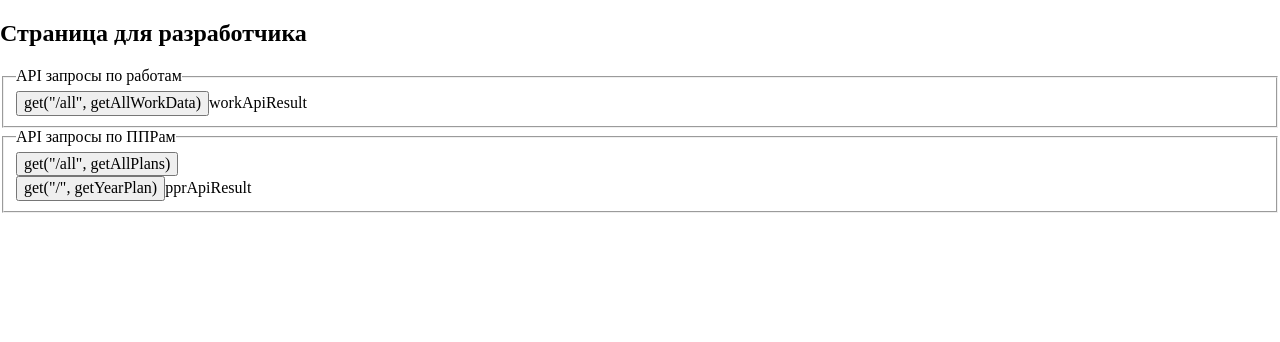
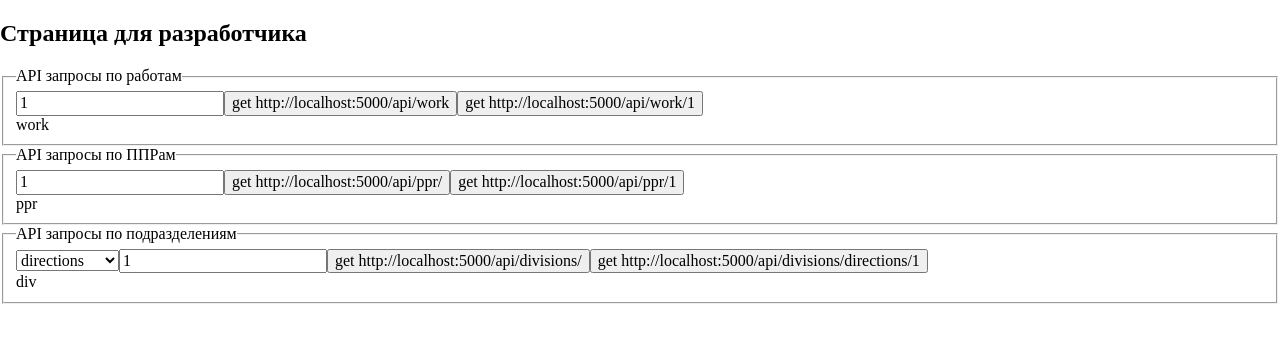
Before and after one commit to artemo8913/ppr-client, a React (Create React App) app: page /developer in a window 1280 px wide. Shown: the top 342 px of the page. Built offline with nearby package versions, Linux system fonts and the light colour scheme.

Commit message:
tests for get api

```diff
--- /dev/null
+++ b/src/Components/ButtonForApiTest.tsx
@@ -0,0 +1,14 @@
+import apiFetch from "../healper/ApiFetch";
+
+export default function ButtonForApiTest(props: {
+  url: string;
+  callback: Function;
+  method: string;
+}) {
+  const { url, callback, method } = props;
+  return (
+    <button onClick={() => apiFetch.getData(url, callback, method)}>
+      {method + " " + url}
+    </button>
+  );
+}
--- a/src/Components/DeveloperPage.tsx
+++ b/src/Components/DeveloperPage.tsx
@@ -1,46 +1,128 @@
 import React from "react";
-import apiFetch from "../healper/ApiFetch";
+import Button from "./ButtonForApiTest";
 
 const baseUrl = "http://localhost:5000/api";
 
 export default function DeveloperPage() {
-  const [workApiResult, setWorkApiResult] =
-    React.useState<string>("workApiResult");
-  const [pprApiResult, setPprApiResult] =
-    React.useState<string>("pprApiResult");
+  const [workApiResult, setWorkApiResult] = React.useState("work");
+  const [workApiSettings, setWorkApiSettings] = React.useState({
+    id: 1,
+  });
+  const [pprApiResult, setPprApiResult] = React.useState("ppr");
+  const [pprApiSettings, setPprApiSettings] = React.useState({
+    id: 1,
+  });
+  const [divisionsApiResult, setDivisionsApiResult] = React.useState("div");
+  const [divisionsApiSettings, setDivisionsApiSettings] = React.useState({
+    divisionTableName: "directions",
+    id: 1,
+  });
+  function changeWorkApiSettings(divisionsApi: { id?: number }) {
+    setWorkApiSettings((prev) => {
+      return {
+        ...prev,
+        ...divisionsApi,
+      };
+    });
+  }
+  function changePprApiSettings(divisionsApi: { id?: number }) {
+    setPprApiSettings((prev) => {
+      return {
+        ...prev,
+        ...divisionsApi,
+      };
+    });
+  }
+  function changeDivisionsApiSettings(settings: {
+    divisionTableName?: string;
+    id?: number;
+  }) {
+    setDivisionsApiSettings((prevSettings) => {
+      return {
+        ...prevSettings,
+        ...settings,
+      };
+    });
+  }
+
   return (
     <div>
       <h2>Страница для разработчика</h2>
       <fieldset>
         <legend>API запросы по работам</legend>
-        <button
-          onClick={() =>
-            apiFetch.getData(baseUrl + "/work/all", setWorkApiResult, "get")
-          }
-        >
-          get("/all", getAllWorkData)
-        </button>
+        <input
+          onChange={(e) => changeWorkApiSettings({ id: Number(e.target.value) })}
+          value={workApiSettings.id}
+          type="number"
+        />
+        <Button
+          url={baseUrl + "/work"}
+          callback={setWorkApiResult}
+          method="get"
+        ></Button>
+        <Button
+          url={baseUrl + `/work/${workApiSettings.id}`}
+          callback={setWorkApiResult}
+          method="get"
+        ></Button>
+        <br />
         {workApiResult}
       </fieldset>
       <fieldset>
         <legend>API запросы по ППРам</legend>
-        <button
-          onClick={() =>
-            apiFetch.getData(baseUrl + "/ppr/all", setPprApiResult, "get")
-          }
-        >
-          get("/all", getAllPlans)
-        </button><br />
-        <button
-          onClick={() =>
-            apiFetch.getData(baseUrl + "/ppr/", setPprApiResult, "get", {
-              nameOfPprTable: "pprechk9",
+        <input
+          onChange={(e) => changePprApiSettings({ id: Number(e.target.value) })}
+          value={pprApiSettings.id}
+          type="number"
+        />
+        <Button
+          url={baseUrl + "/ppr/"}
+          callback={setPprApiResult}
+          method="get"
+        ></Button>
+        <Button
+          url={baseUrl + `/ppr/${pprApiSettings.id}`}
+          callback={setPprApiResult}
+          method="get"
+        ></Button>
+        <br />
+        {pprApiResult}
+      </fieldset>
+      <fieldset>
+        <legend>API запросы по подразделениям</legend>
+        <select
+          onChange={(e) =>
+            changeDivisionsApiSettings({
+              divisionTableName: e.target.value,
             })
           }
         >
-          get("/", getYearPlan)
-        </button>
-        {pprApiResult}
+          <option>directions</option>
+          <option>distances</option>
+          <option>subdivisions</option>
+        </select>
+        <input
+          onChange={(e) =>
+            changeDivisionsApiSettings({ id: Number(e.target.value) })
+          }
+          value={divisionsApiSettings.id}
+          type="number"
+        />
+        <Button
+          url={baseUrl + "/divisions/"}
+          callback={setDivisionsApiResult}
+          method="get"
+        ></Button>
+        <Button
+          url={
+            baseUrl +
+            `/divisions/${divisionsApiSettings.divisionTableName}/${divisionsApiSettings.id}`
+          }
+          callback={setDivisionsApiResult}
+          method="get"
+        ></Button>
+        <br />
+        {divisionsApiResult}
       </fieldset>
     </div>
   );
```
